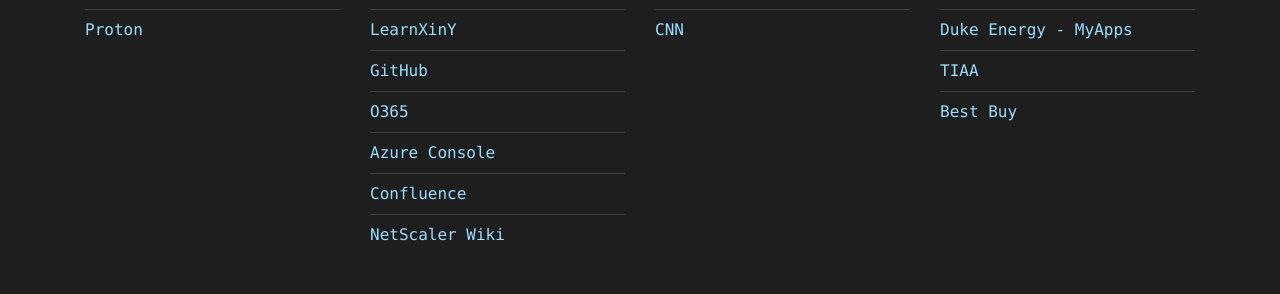
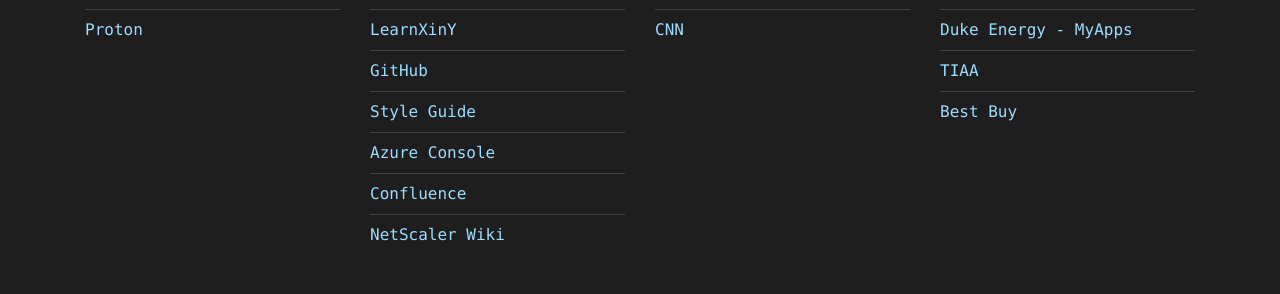
Before and after one commit to jdwilson85/startPage, a Jekyll site: the page built from index.md, in a window 1280 px wide. Shown: the part 344-638 px from the top of the page. Built offline with Jekyll 4.4.1, drawn with Linux system fonts in a browser that asks for light colours; nearby versions of some CDN libraries.

Commit message:
Update links to include style guide

```diff
--- a/_data/linksTech.yml
+++ b/_data/linksTech.yml
@@ -10,8 +10,8 @@
 - title: GitHub
   uri: https://www.github.com
 
-- title: O365
-  uri: https://portal.office.com
+- title: Style Guide
+  uri: https://google.github.io/styleguide/
 
 - title: Azure Console
   uri: https://portal.azure.com
```
